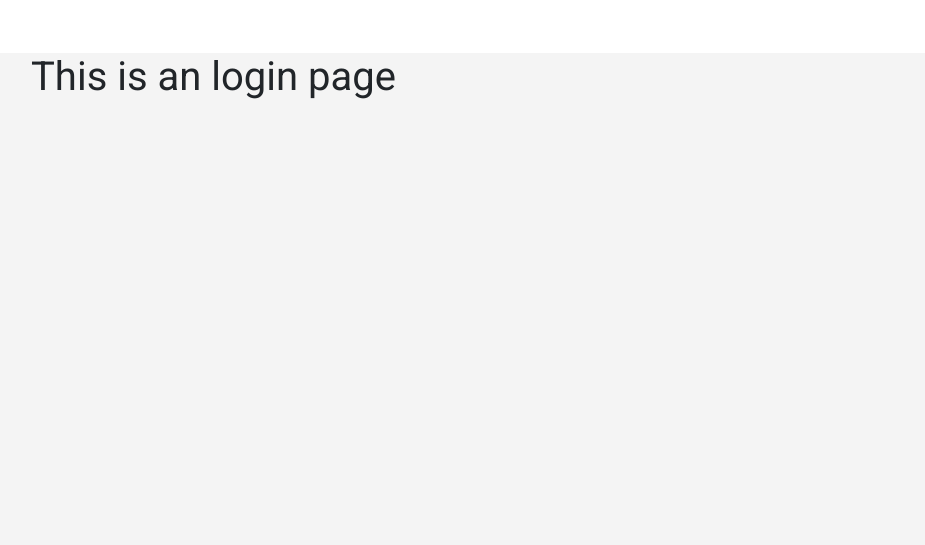
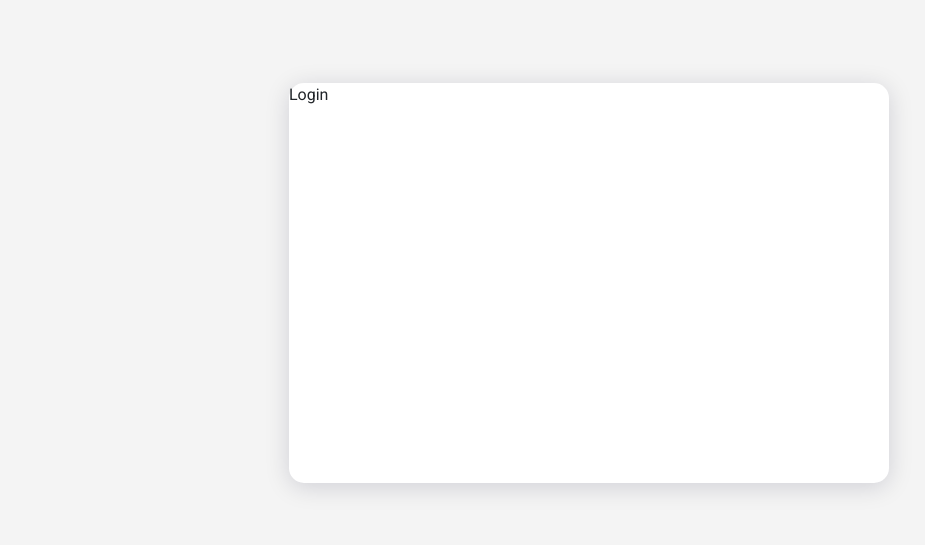
Before and after one commit to cdewantoro/genbox3-ecom-ui, a Vue app: page /login in a window 1280 px wide. Shown: the part 117-662 px from the top of the page, without its empty margins (51-976 px from the left). Built offline with nearby package versions, Linux system fonts and the light colour scheme.

Commit message:
Remove padding

```diff
--- a/src/App.vue
+++ b/src/App.vue
@@ -1,6 +1,6 @@
 <template>
     <header-component :currentRoute="$route" />
-      <div class="container" style="margin-top: 170px;">
+      <div class="container">
     <router-view/>
   </div>
 
--- a/src/views/CartView.vue
+++ b/src/views/CartView.vue
@@ -1,4 +1,5 @@
 <template>
+  <div style="padding-top: 170px;">
     <div class="shadow p-4 pb-5 mb-5 bg-body ctnCart">
       <h1>This is an cart page</h1>
       <div class="container">
@@ -43,6 +44,7 @@
         </div>
       </div>
     </div>
+  </div>
 </template>
 
 <script>
--- a/src/views/LoginView.vue
+++ b/src/views/LoginView.vue
@@ -1,6 +1,8 @@
 <template>
-  <div>
-    <h1>This is an login page</h1>
+  <div class="d-flex justify-content-center align-items-center" style="height: 100vh;">
+    <div class="login">
+      Login
+    </div>
   </div>
 </template>
 
@@ -9,3 +11,13 @@ export default {
   name: 'LoginView'
 }
 </script>
+
+<style scoped>
+.login {
+  width: 600px;
+  height: 400px;
+  background-color: white;
+  border-radius: 15px;
+  box-shadow: 0px 4px 24px 0px rgba(0, 4, 45, 0.15);
+}
+</style>
```
Lines whose indentation alone changed are shown as unchanged.
